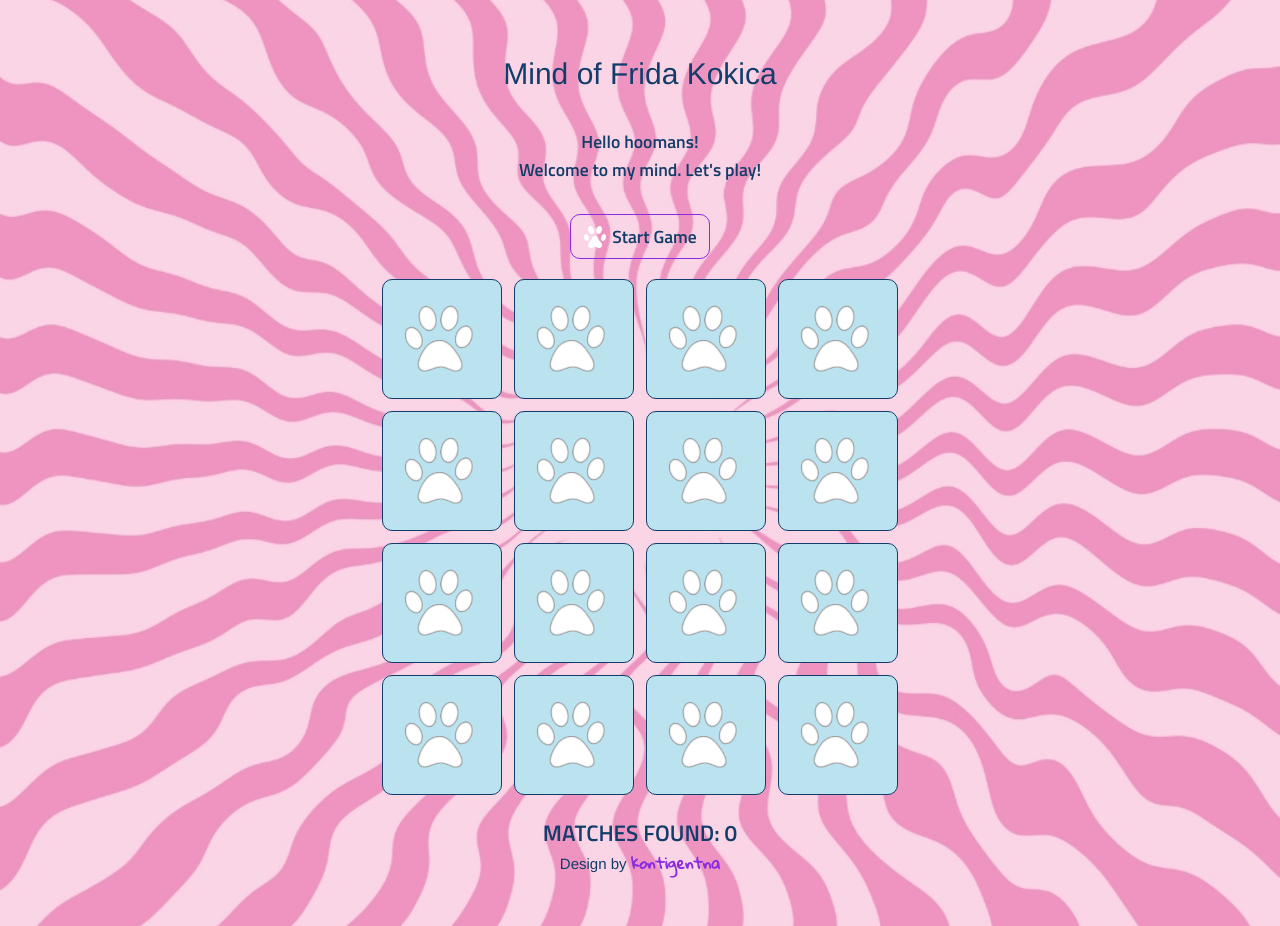
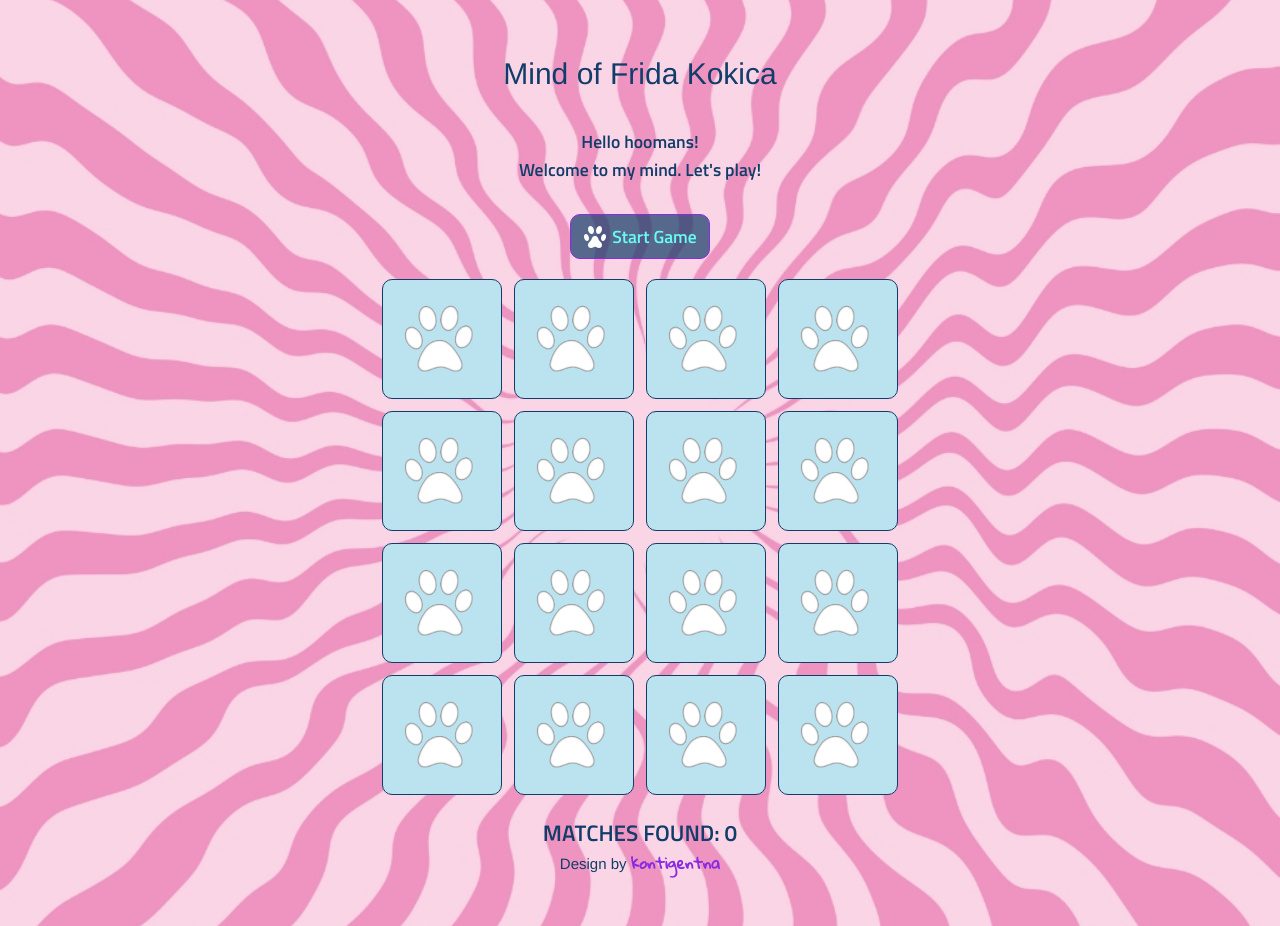
Before and after one commit to manjana61/mind-of-frida-kokica, a Vue app: page / in a window 1280 px wide. In both pictures the pointer is over the button "Start Game". Built offline with nearby package versions, Linux system fonts and the light colour scheme.

Commit message:
fixing button opacity.

```diff
--- a/src/App.vue
+++ b/src/App.vue
@@ -244,8 +244,8 @@ footer a:hover {
 }
 
 .button:hover {
-  background-color: transparent;
-  color: #123C69;
+  background-color: rgba(18, 60, 105, 0.7);
+  /* color: #123C69; */
   cursor: pointer;
 }
 
```
